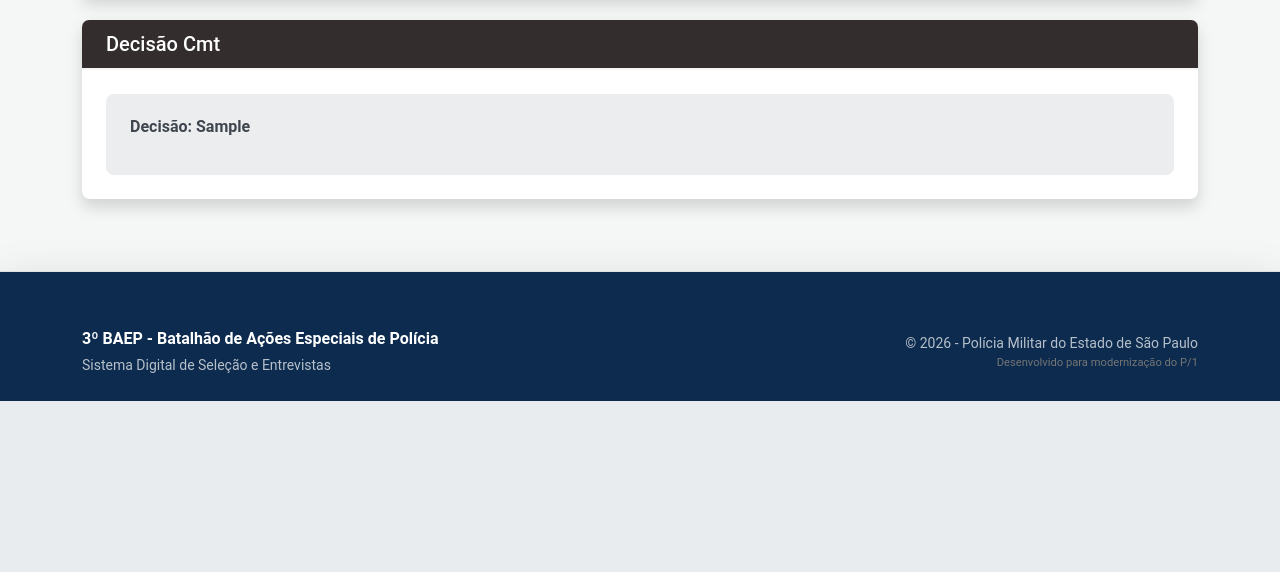
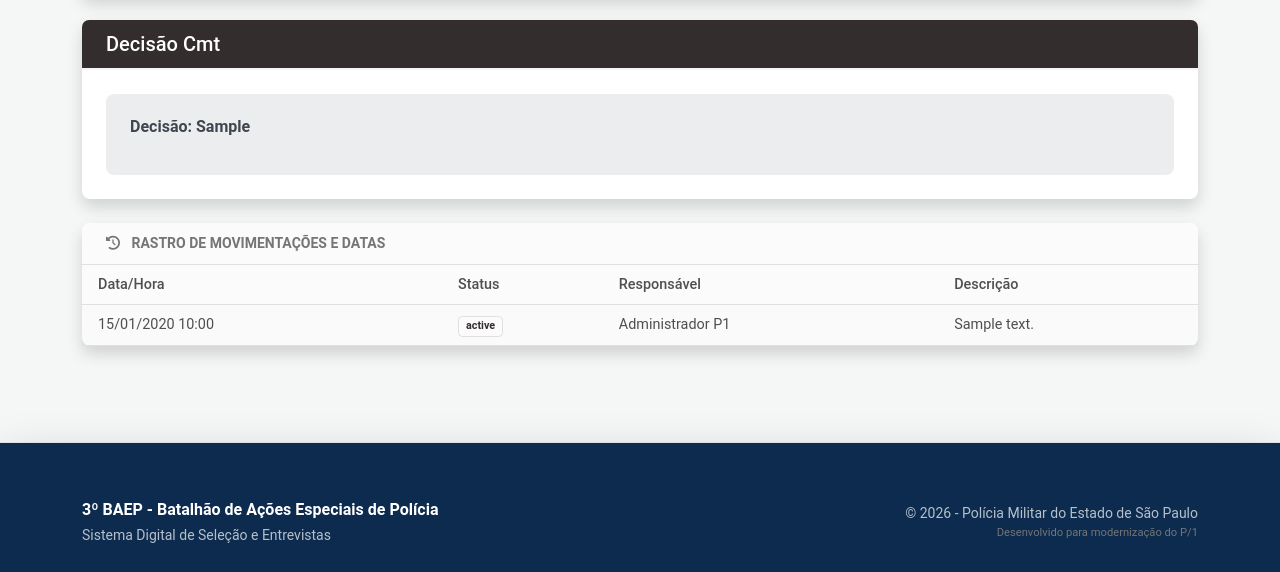
Before and after one commit to murillo1994/baep-interviews, a Flask app: page /analise/1 in a window 1280 px wide. Shown: the part 1645-2217 px from the top of the page. Before the commit the page ends 2046 px from the top, so only its background shows below. Run offline with Flask 3, Linux system fonts and the light colour scheme; a user stored in the database is signed in; tables that the repository leaves empty hold one stand-in row (values such as "Sample post"); grey boxes marked "Sample" are stand-in pictures; some libraries are stand-ins or nearby versions.

Commit message:
Adiciona rastreabilidade de movimentacoes e libera geracao de fichas para todos

```diff
--- a/app.py
+++ b/app.py
@@ -16,7 +16,7 @@ except ImportError:
 
 import pytz
 
-from models import db, User, Ficha
+from models import db, User, Ficha, Movimentacao
 
 def get_now_br():
     return datetime.now(pytz.timezone('America/Sao_Paulo'))
@@ -29,6 +29,18 @@ app.config['SQLALCHEMY_DATABASE_URI'] = 'sqlite:///' + os.path.join(basedir, 'in
 app.config['SQLALCHEMY_TRACK_MODIFICATIONS'] = False
 
 db.init_app(app)
+
+def registrar_movimentacao(ficha, status_novo, descricao=None):
+    mov = Movimentacao(
+        ficha_id=ficha.id,
+        user_id=getattr(current_user, 'id', None),
+        status_anterior=ficha.status,
+        status_novo=status_novo,
+        descricao=descricao
+    )
+    db.session.add(mov)
+    ficha.status = status_novo
+    db.session.commit()
 
 @app.template_filter('format_date')
 def format_date(value, format='%d/%m/%Y'):
@@ -147,10 +159,6 @@ def dashboard():
 @app.route('/p1/gerar', methods=['POST'])
 @login_required
 def gerar_entrevista():
-    if current_user.role != 'ADMIN':
-        flash('Acesso negado.', 'danger')
-        return redirect(url_for('dashboard'))
-
     entrevistador_id = request.form.get('entrevistador_id')
     if not entrevistador_id:
         flash('Selecione um entrevistador.', 'warning')
@@ -162,10 +170,13 @@ def gerar_entrevista():
     ficha = Ficha(
         uuid_link=novo_uuid,
         num_sequencial=num_seq,
-        entrevistador_id=entrevistador_id
+        entrevistador_id=entrevistador_id,
+        status='AGUARDANDO_CANDIDATO'
     )
     db.session.add(ficha)
     db.session.commit()
+
+    registrar_movimentacao(ficha, 'AGUARDANDO_CANDIDATO', f"Ficha gerada por {current_user.nome}")
 
     link = url_for('preencher_candidato', uuid=novo_uuid, _external=True)
     img = qrcode.make(link)
@@ -251,7 +262,7 @@ def preencher_candidato(uuid):
             except Exception as e:
                 print(f"Erro ao salvar foto: {e}")
 
-        ficha.status = 'ENTREVISTA'
+        registrar_movimentacao(ficha, 'ENTREVISTA', "Dados preenchidos pelo candidato")
         db.session.commit()
 
         # Enviar email para o entrevistador assignado
@@ -305,7 +316,7 @@ def analise(ficha_id):
             ficha.parecer_entrevista_obs = request.form.get('parecer_entrevista_obs')
             ficha.parecer_entrevista_decisao = request.form.get('parecer_entrevista_decisao')
             ficha.parecer_entrevista_data = get_now_br()
-            ficha.status = 'P2'
+            registrar_movimentacao(ficha, 'P2', "Parecer da entrevista registrado")
             db.session.commit()
             link = url_for('analise', ficha_id=ficha.id, _external=True)
             notificar_usuarios_por_role('P2', f"Ação Pendente (P2): {ficha.nome_completo}", f"A ficha de {ficha.nome_completo} ({ficha.num_sequencial}) está aguardando o seu parecer de P2.\n\nAcesse: {link}")
@@ -314,7 +325,7 @@ def analise(ficha_id):
             ficha.parecer_p2_obs = request.form.get('parecer_p2_obs')
             ficha.parecer_p2_decisao = request.form.get('parecer_p2_decisao')
             ficha.parecer_p2_data = get_now_br()
-            ficha.status = 'SJD'
+            registrar_movimentacao(ficha, 'SJD', f"Parecer P2 registrado por {current_user.nome}")
             link = url_for('analise', ficha_id=ficha.id, _external=True)
             notificar_usuarios_por_role('SJD', f"Ação Pendente (SJD): {ficha.nome_completo}", f"A ficha de {ficha.nome_completo} ({ficha.num_sequencial}) está aguardando o seu parecer de SJD.\n\nAcesse: {link}")
 
@@ -322,21 +333,21 @@ def analise(ficha_id):
             ficha.parecer_sjd_obs = request.form.get('parecer_sjd_obs')
             ficha.parecer_sjd_decisao = request.form.get('parecer_sjd_decisao')
             ficha.parecer_sjd_data = get_now_br()
-            ficha.status = 'SUBCMT'
+            registrar_movimentacao(ficha, 'SUBCMT', f"Parecer SJD registrado por {current_user.nome}")
             link = url_for('analise', ficha_id=ficha.id, _external=True)
             notificar_usuarios_por_role('SUBCMT', f"Ação Pendente (SUBCMT): {ficha.nome_completo}", f"A ficha de {ficha.nome_completo} ({ficha.num_sequencial}) está aguardando o seu parecer de SubCmt.\n\nAcesse: {link}")
 
         elif current_user.role == 'SUBCMT' and ficha.status == 'SUBCMT':
             ficha.parecer_subcmt_decisao = request.form.get('parecer_subcmt_decisao')
             ficha.parecer_subcmt_data = get_now_br()
-            ficha.status = 'CMT'
+            registrar_movimentacao(ficha, 'CMT', f"Parecer SubCmt registrado por {current_user.nome}")
             link = url_for('analise', ficha_id=ficha.id, _external=True)
             notificar_usuarios_por_role('CMT', f"Ação Pendente (CMT): {ficha.nome_completo}", f"A ficha de {ficha.nome_completo} ({ficha.num_sequencial}) está aguardando o seu parecer de Comando.\n\nAcesse: {link}")
 
         elif current_user.role == 'CMT' and ficha.status == 'CMT':
             ficha.parecer_cmt_decisao = request.form.get('parecer_cmt_decisao')
             ficha.parecer_cmt_data = get_now_br()
-            ficha.status = 'FINALIZADO'
+            registrar_movimentacao(ficha, 'FINALIZADO', f"Decisão final registrada pelo Comando ({current_user.nome})")
 
         db.session.commit()
         flash('Parecer registrado com sucesso!', 'success')
@@ -359,7 +370,7 @@ def avocar(ficha_id):
         novo_entrevistador_id = request.form.get('novo_entrevistador_id')
 
         if novo_status:
-            ficha.status = novo_status
+            registrar_movimentacao(ficha, novo_status, f"Status alterado manualmente (Avocar) por {current_user.nome}")
 
             # Se voltou para AGUARDANDO_CANDIDATO, podemos opcionalmente apagar os dados preenchidos
             # ou mante-los para o candidato corrigir apenas o que errou (o formulario carrega do DB se mantido,
--- a/templates/analise.html
+++ b/templates/analise.html
@@ -440,6 +440,43 @@
     </div>
 </div>
 
+<!-- Histórico de Movimentações -->
+<div class="card shadow border-0 mb-5">
+    <div class="card-header bg-light border-bottom">
+        <h5 class="mb-0 text-muted small fw-bold"><i class="fas fa-history me-2"></i> RASTRO DE MOVIMENTAÇÕES E DATAS</h5>
+    </div>
+    <div class="card-body p-0">
+        <div class="table-responsive">
+            <table class="table table-sm table-striped mb-0 small">
+                <thead class="bg-light">
+                    <tr>
+                        <th class="ps-3">Data/Hora</th>
+                        <th>Status</th>
+                        <th>Responsável</th>
+                        <th>Descrição</th>
+                    </tr>
+                </thead>
+                <tbody>
+                    {% for mov in ficha.movimentacoes %}
+                    <tr>
+                        <td class="ps-3">{{ mov.data | format_date('%d/%m/%Y %H:%M') }}</td>
+                        <td>
+                            <span class="badge bg-light text-dark border">{{ mov.status_novo }}</span>
+                        </td>
+                        <td>{{ mov.user.nome if mov.user else 'Candidato/Sistema' }}</td>
+                        <td>{{ mov.descricao or '-' }}</td>
+                    </tr>
+                    {% else %}
+                    <tr>
+                        <td colspan="4" class="text-center py-3 text-muted">Nenhuma movimentação registrada.</td>
+                    </tr>
+                    {% endfor %}
+                </tbody>
+            </table>
+        </div>
+    </div>
+</div>
+
 </form>
 
 {% endblock %}
--- a/templates/dashboard.html
+++ b/templates/dashboard.html
@@ -30,7 +30,7 @@
     </div>
 </div>
 
-{% if current_user.role == 'ADMIN' %}
+{% if current_user.is_authenticated %}
 <div class="row mb-5">
     <div class="col-md-6">
         <div class="card shadow-sm border-0">
```
Also changed, not shown: models.py (+12 -0 lines).
